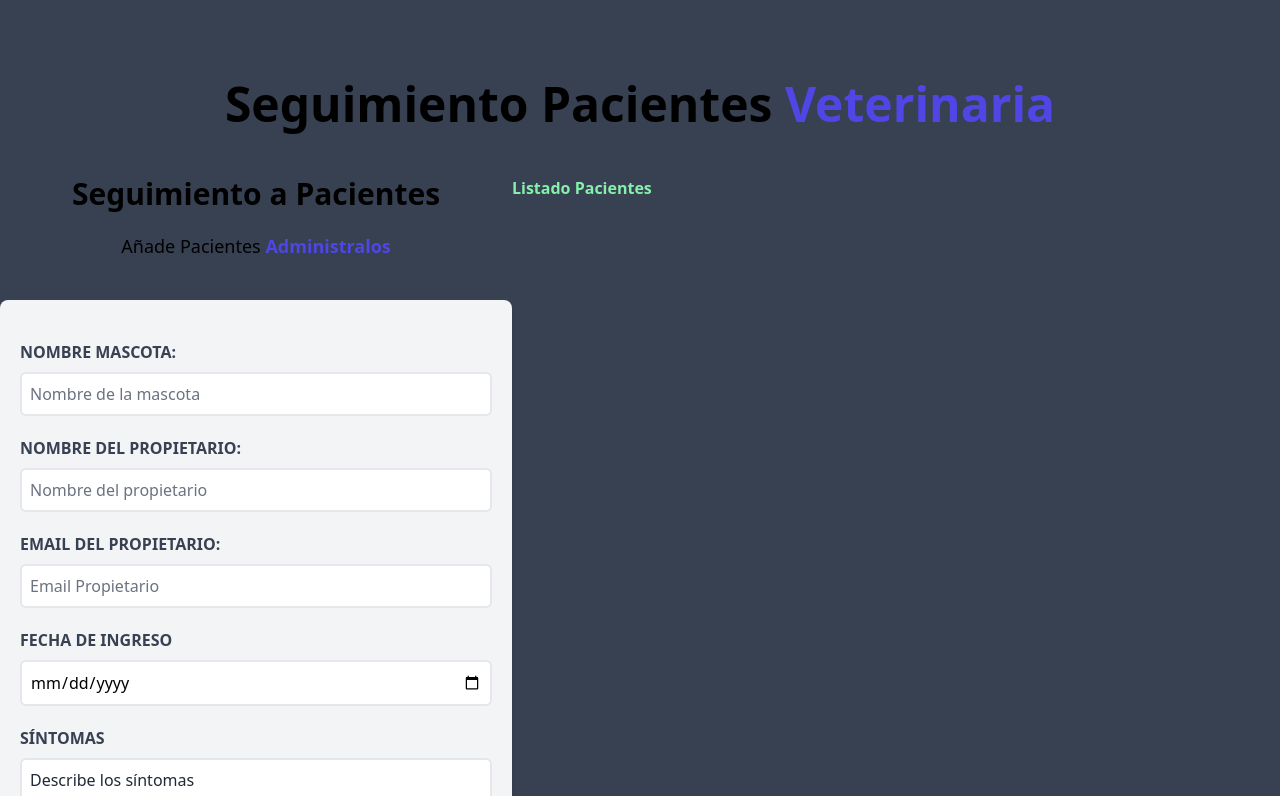
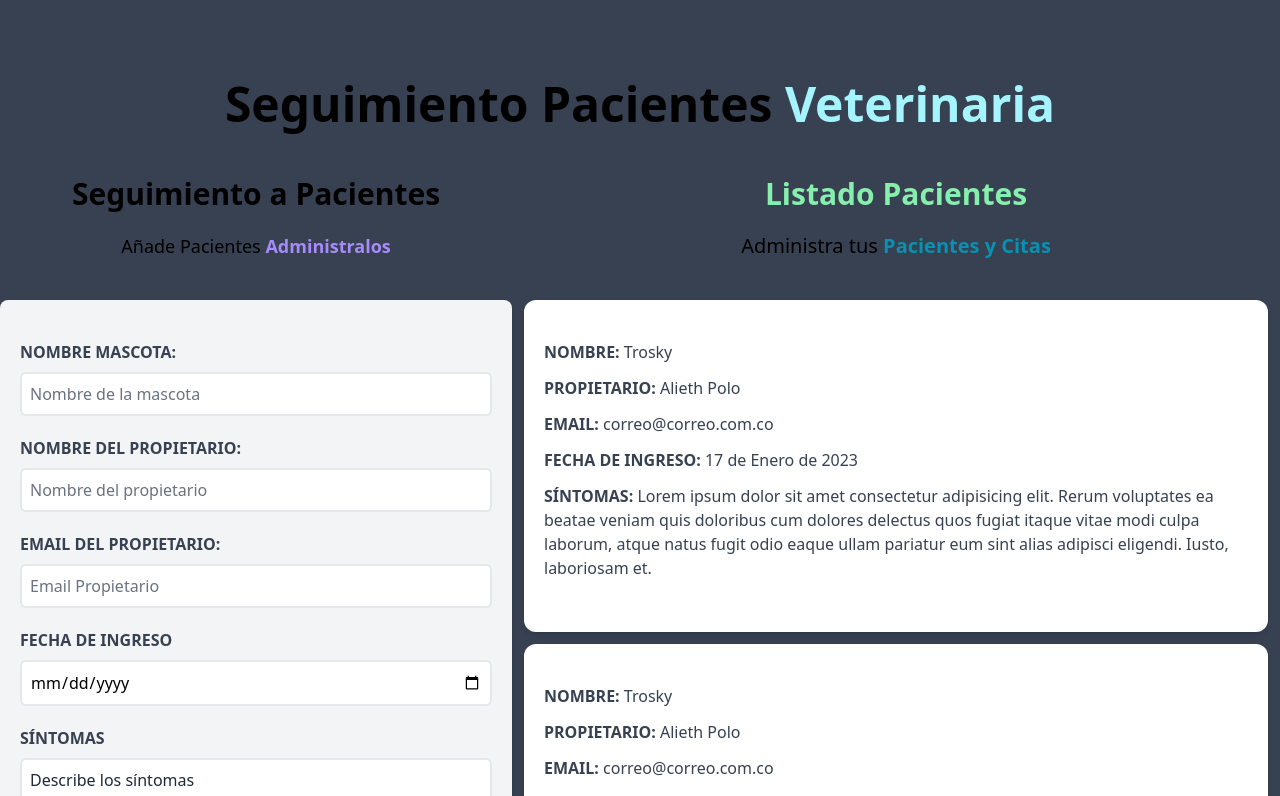
Before and after one commit to alipoloq/APoloE2, a React (Vite) app in the folder citas-react/: page / in a window 1280 px wide. Shown: the top 796 px of the page. Built offline with nearby package versions, Linux system fonts and the light colour scheme.

Commit message:
Cargue información pacientes

```diff
--- a/citas-react/src/App.jsx
+++ b/citas-react/src/App.jsx
@@ -2,7 +2,9 @@
 import Formulario from "./components/Formulario"
 import Header from "./components/Header"
 import ListaDePacientes from "./components/ListaDePacientes"
-/*Funcion creadora de la aplicación*/
+import Pacientes from "./components/Pacientes"
+
+Pacientes/*Funcion creadora de la aplicación*/
 function App() {
   /*estado de retorno constante*/
   /*Podemos crear funciones antes del return*/
--- a/citas-react/src/components/Formulario.jsx
+++ b/citas-react/src/components/Formulario.jsx
@@ -1,17 +1,26 @@
+import { useState, useEffect } from "react";
+
 const Formulario = () => {
+  const [nombre, setNombre] = useState('');
+
+  //setNombre('Kathia');
+
+  //console.log(nombre);
+
   return (
     <div className="md:w-1/2 lg:w-2/5">
       <h2 className="font-black text-3xl text-center">
-        Seguimiento a Pacientes
+        Seguimiento a Pacientes{' '}
       </h2>
       <p className="text-lg mt-5 text-center mb-10">
         Añade Pacientes{' '}
-        <span className="text-indigo-600 font-bold">Administralos</span>
+        <span className="text-violet-400 font-bold">Administralos</span>
       </p>
       <form className="bg-gray-100 shadow-md rounded-lg py-10 px-5 mb-10">
         <div className="mb-5">
           <label htmlFor="mascota" className="block text-gray-700 uppercase font-bold">Nombre mascota:</label>
-          <input id="mascota" type="text" className="border-2 w-full p-2 mt-2 placeholder-gray-500 rounded-md" placeholder="Nombre de la mascota" />
+          <input id="mascota" type="text" className="border-2 w-full p-2 mt-2 placeholder-gray-500 rounded-md" placeholder="Nombre de la mascota" value={nombre}
+          onChange={(e)=>console.log(setNombre(e.target.value))}/>
         </div>
         <div className="mb-5">
           <label htmlFor="propietario" className="block text-gray-700 uppercase font-bold">Nombre del propietario:</label>
--- a/citas-react/src/components/Header.jsx
+++ b/citas-react/src/components/Header.jsx
@@ -3,7 +3,7 @@ function Header() {
   return (
     <h1 className="font-black text-5xl text-center md:w-2/3 mx-auto">
       Seguimiento Pacientes{' '}
-      <span className="text-indigo-600">Veterinaria</span>
+      <span className="text-cyan-200">Veterinaria</span>
     </h1>
   )
 }
--- a/citas-react/src/components/ListaDePacientes.jsx
+++ b/citas-react/src/components/ListaDePacientes.jsx
@@ -1,8 +1,16 @@
+import Pacientes from "./Pacientes"
 
 function ListaDePacientes() {
   return (
-    <div className='w-1/2 lg:w-3/5'>
-        <h2 className='text-green-300 font-bold'>Listado Pacientes</h2>
+    <div className='md:w-1/2 lg:w-3/5 md:h-screen overflow-y-scroll'>
+        <h2 className='text-green-300 font-black text-3xl text-center'>Listado Pacientes</h2>
+        <p className="text-xl mt-5 mb-10 text-center">Administra tus {' '}
+          <span className="text-cyan-600 font-bold">Pacientes y Citas</span>
+        </p>
+        <Pacientes/>
+        <Pacientes/>
+        <Pacientes/>
+        <Pacientes/>
     </div>
   )
 }
--- /dev/null
+++ b/citas-react/src/components/Pacientes.jsx
@@ -0,0 +1,25 @@
+const Pacientes = () => {
+  return (
+    <div className="m-3 bg-white shadow-md px-5 py-10 rounded-xl">
+          <p className="font-bold mb-3 text-gray-700 uppercase">Nombre:{' '}
+            <span className="font-normal normal-case">Trosky</span>
+          </p>
+          <p className="font-bold mb-3 text-gray-700 uppercase">Propietario:{' '}
+            <span className="font-normal normal-case">Alieth Polo</span>
+          </p>
+          <p className="font-bold mb-3 text-gray-700 uppercase">Email:{' '}
+            <span className="font-normal normal-case">correo@correo.com.co</span>
+          </p>
+          <p className="font-bold mb-3 text-gray-700 uppercase">Fecha de Ingreso:{' '}
+            <span className="font-normal normal-case">17 de Enero de 2023</span>
+          </p>
+          <p className="font-bold mb-3 text-gray-700 uppercase">Síntomas:{' '}
+            <span className="font-normal normal-case">Lorem ipsum dolor sit amet consectetur adipisicing elit.
+            Rerum voluptates ea beatae veniam quis doloribus cum dolores delectus quos fugiat itaque vitae modi culpa laborum,
+            atque natus fugit odio eaque ullam pariatur eum sint alias adipisci eligendi. Iusto, laboriosam et.</span>
+          </p>
+    </div>
+  )
+}
+
+export default Pacientes
```
